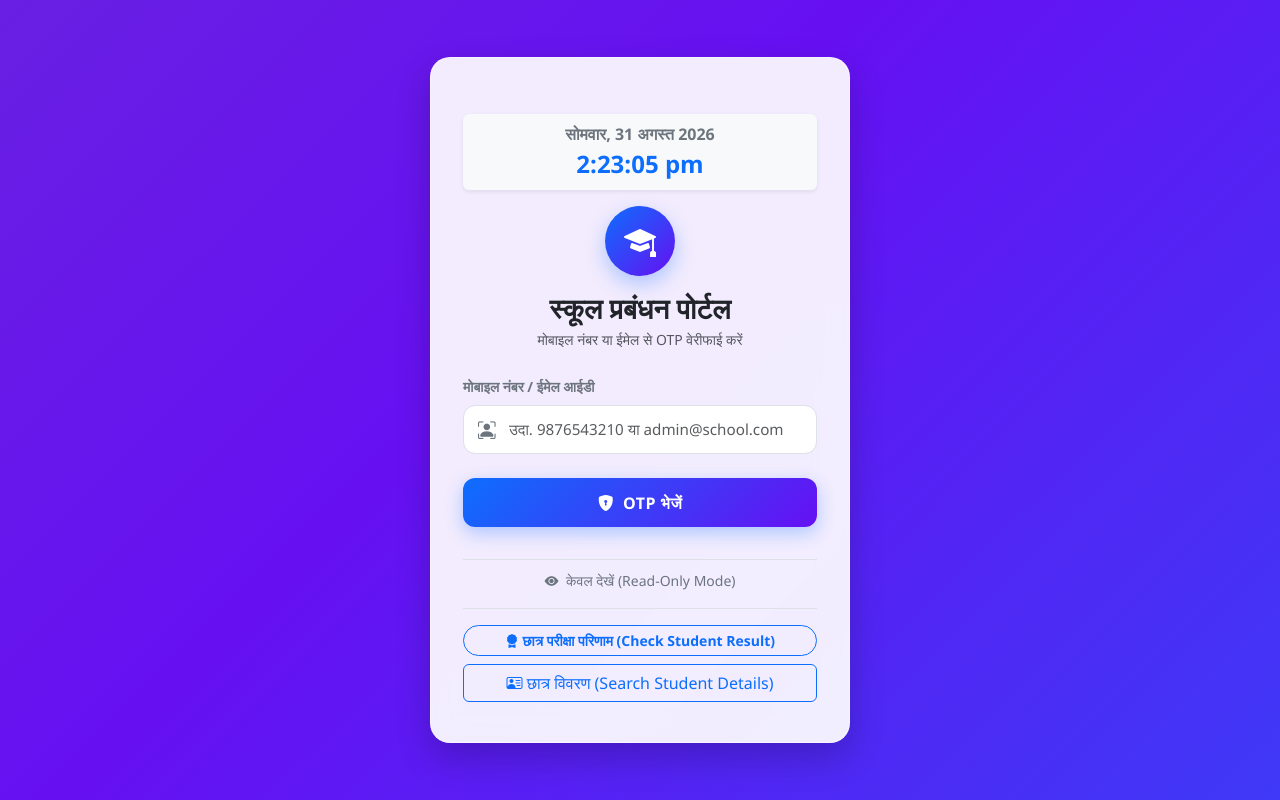
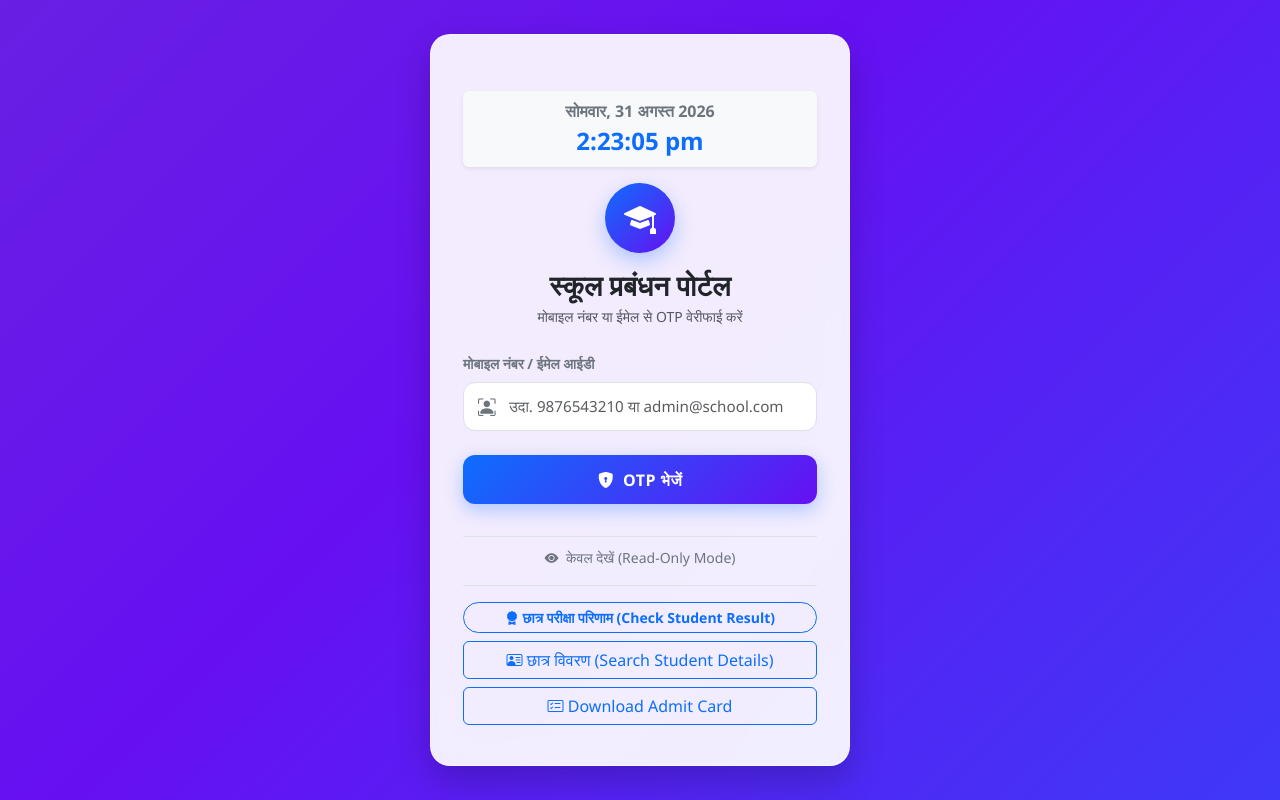
Before and after one commit to aryansir27/a_app, a Flask app: page /login in a window 1280 px wide. Run offline with Flask 3, Linux system fonts and the light colour scheme; some libraries are stand-ins or nearby versions.

Commit message:
Update login.html

```diff
--- a/templates/login.html
+++ b/templates/login.html
@@ -204,6 +204,9 @@ updateClock();
 <a href="{{ url_for('public_student_search') }}" class="btn btn-outline-primary w-100 mt-2">
     <i class="bi bi-person-vcard"></i> छात्र विवरण (Search Student Details)
 </a>
+<a href="{{ url_for('public_admit_card_search') }}" class="btn btn-outline-primary w-100 mt-2">
+    <i class="bi bi-card-checklist"></i> Download Admit Card
+</a>
 
     </div>
 
```
